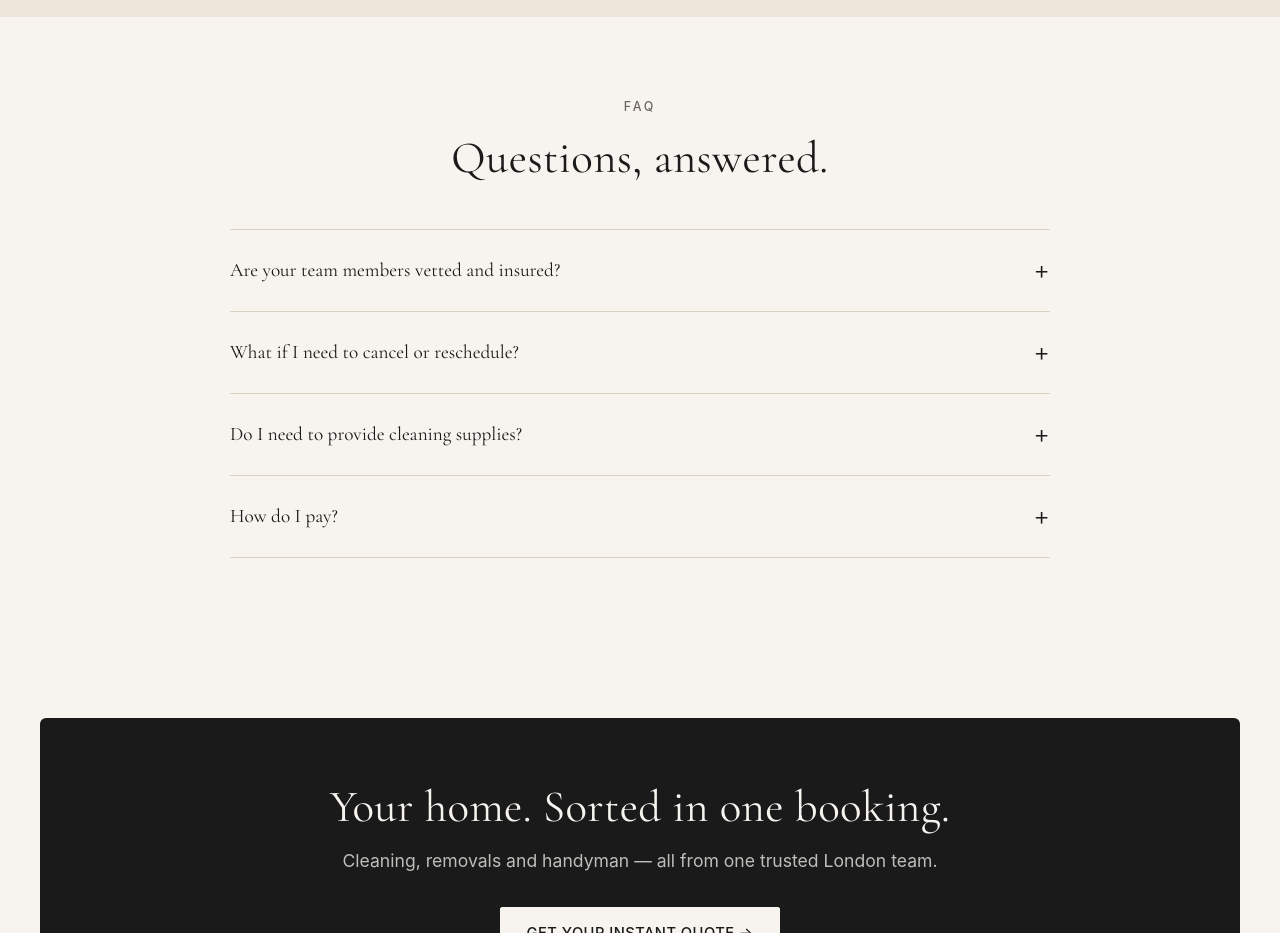
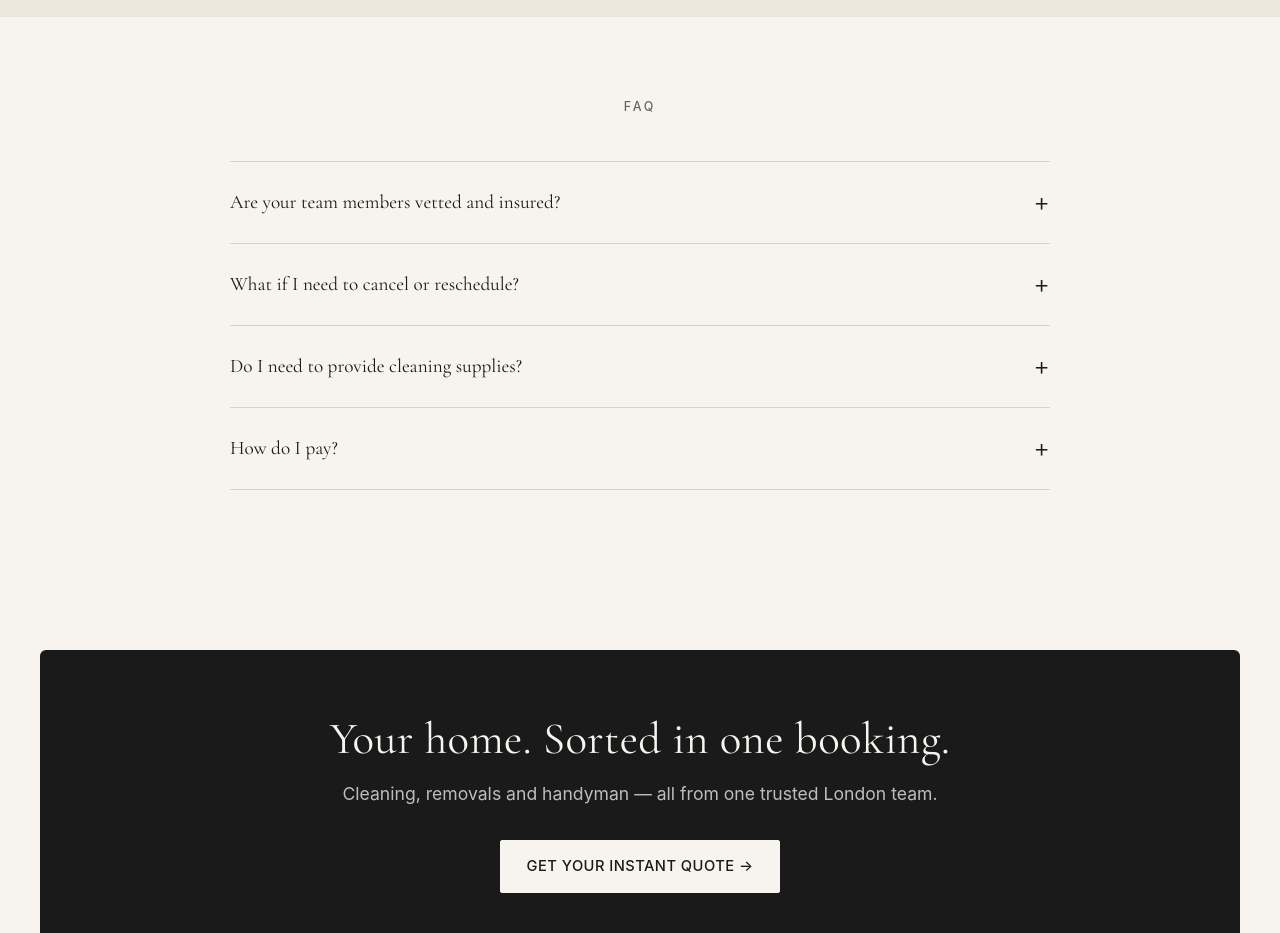
Before and after one commit to Serfer54/hausio, a plain HTML site: page index.html in a window 1280 px wide. Shown: the part 4200-5133 px from the top of the page. Drawn offline with nearby package versions, Linux system fonts and the light colour scheme.

Commit message:
Remove FAQ subtitle

```diff
--- a/index.html
+++ b/index.html
@@ -256,7 +256,6 @@
   <div class="container">
     <header class="section-head">
       <p class="eyebrow">FAQ</p>
-      <h2>Questions, answered.</h2>
     </header>
     <div class="faq-list">
       <details>
```
